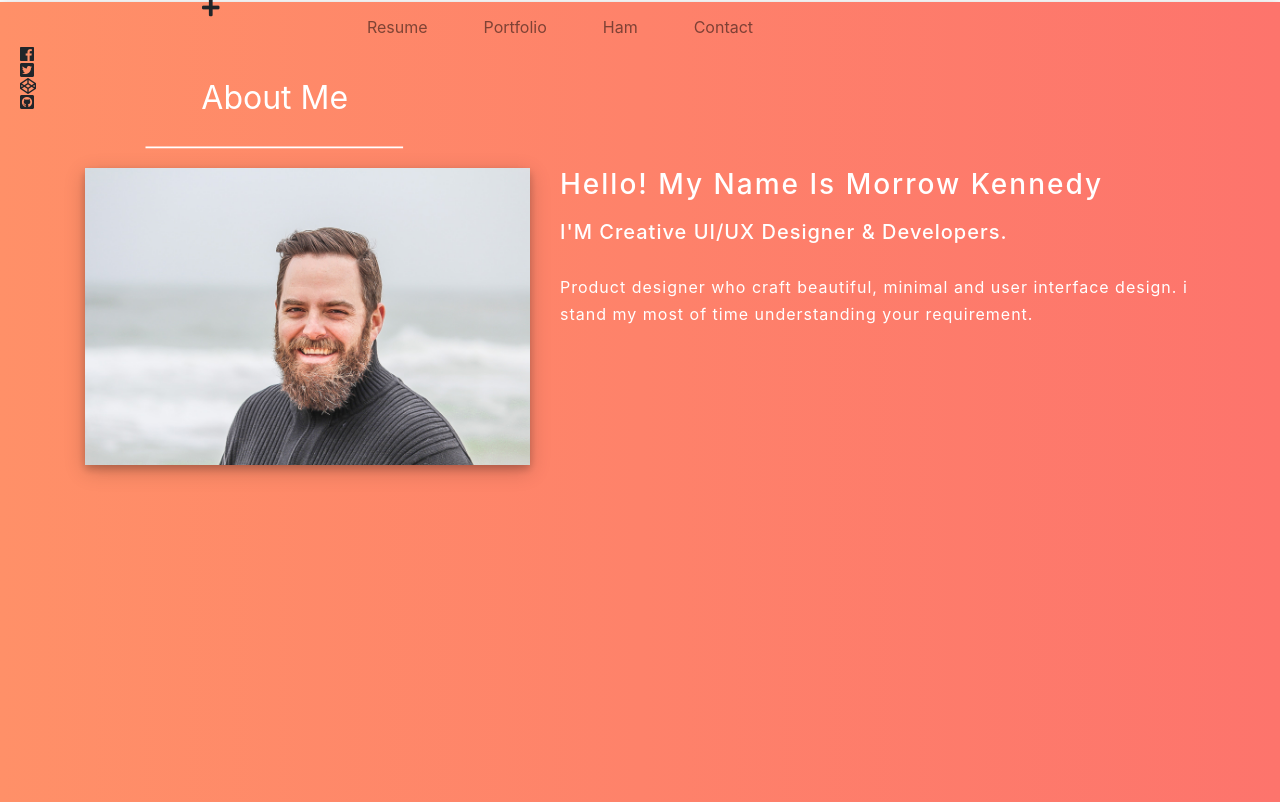
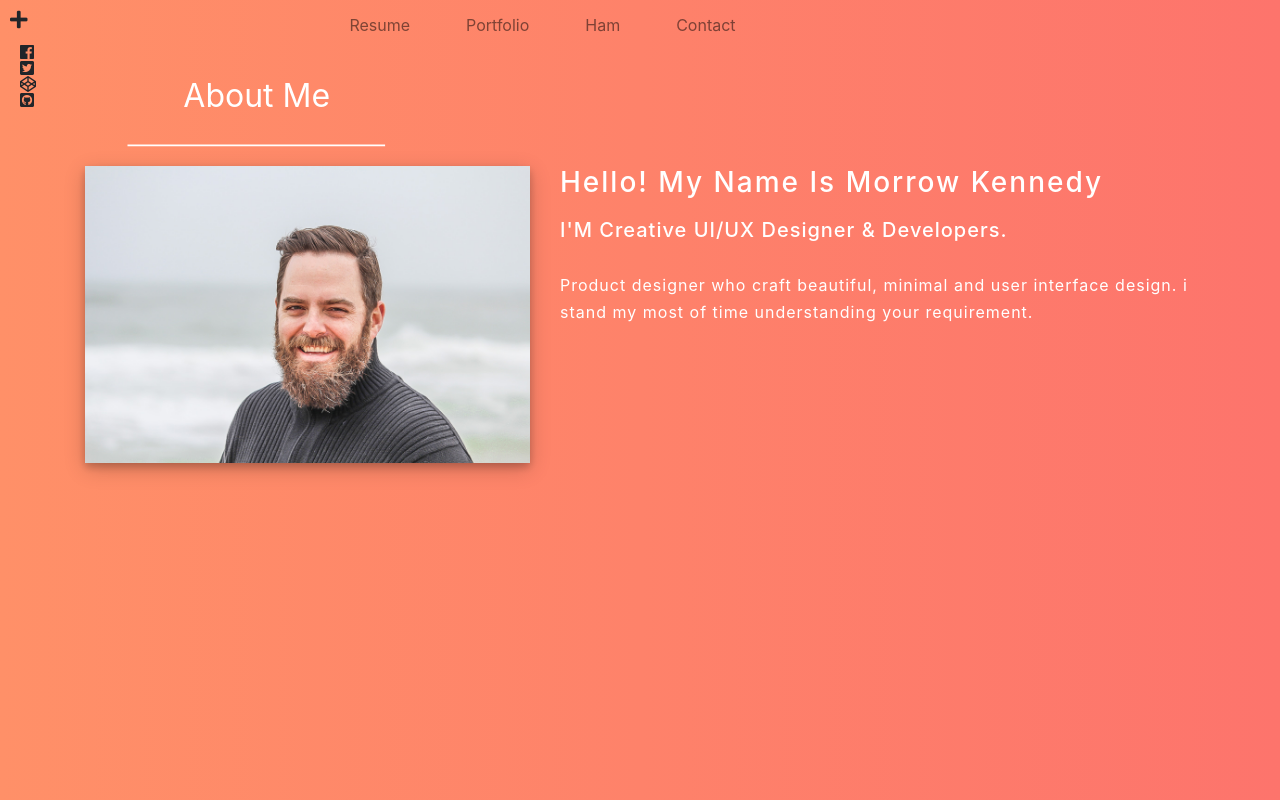
Before and after one commit to Islam-Mohamed98/shya, a plain HTML site: page index.html in a window 1280 px wide. Both pictures are taken after a click on the icon 16 px from the left and 22 px from the top of the page. Drawn offline with Linux system fonts and the light colour scheme.

Commit message:
fixed Framework

```diff
--- a/css/custom.css
+++ b/css/custom.css
@@ -29,20 +29,19 @@ body {overflow: hidden;}
 /* End Info*/
 
 /* Start Content */
-.content {}
+.content i.fa-plus {
+    display: none;
+    position: absolute;
+    top: 10px;
+    font-size: 20px;
+    left: 10px;
+    cursor: pointer;
+}
 /* End Content */
 
 /* Start Navbar */
 nav.navbar {padding: 0;background:transparent;position:fixed;}
 
-nav i.fa-plus {
-    display: none;
-    position: relative;
-    top: -20px;
-    font-size: 20px;
-    left: 10px;
-    cursor: pointer;
-}
 
 nav ul {margin: 0 auto;}
 
@@ -63,7 +62,6 @@ nav ul li.active a {color: white !important;}
 /* ===================[ Start Section ]===================[ */
 .sections {
     box-shadow: 0 4px 8px 0 rgba(0, 0, 0, 0.2), 0 6px 20px 0 rgba(0, 0, 0, 0.19);
-    margin-top: 2px;
 }
 
 .sections > div  {display: none; height: 100%;}
--- a/index.html
+++ b/index.html
@@ -32,6 +32,7 @@
 
     <!-- Start Content -->
       <div class="content">
+        <i class="fas fa-plus fa-1x"></i>
 
         <!-- Start Navbar -->
         <nav class="navbar navbar-expand-lg navbar-light">
@@ -40,7 +41,6 @@
             </button>
 
             <div class="collapse navbar-collapse" id="navbarSupportedContent">
-              <i class="fas fa-plus fa-1x"></i>
               <ul class="navbar-nav mr-auto">
                 <li data-sec=".about-me" class="nav-item active">
                   <a  class="nav-link" href="#">About Me <span class="sr-only">(current)</span></a>
--- a/js/custom.js
+++ b/js/custom.js
@@ -24,7 +24,7 @@ $(function () {
 	// Switching Between Sections
 	$('nav li').click(function () {
 		$(this).addClass('active').siblings().hide().removeClass('active'); // Add Class Active To Li
-		$($(this).data('sec')).siblings().slideUp(500, function () { // FadeOut All Sibling Sections
+		$($(this).data('sec')).siblings().slideUp(600, function () { // FadeOut All Sibling Sections
 			$($('nav li.active').data('sec')).slideDown(500, function () { // FadeIn Selected Section
 				$('nav li').show();
 			});
@@ -40,14 +40,14 @@ $(function () {
   			$('.content').animate({
   				marginLeft: 0
   			},500, function() {
-  				$('nav i.fa-plus').show();
+  				$('.content i.fa-plus').show();
   			});
 		});
 	});
 
 	// Open Link
-	$('nav i.fa-plus').click(function () {
-		$('nav i.fa-plus').hide();
+	$('.content i.fa-plus').click(function () {
+		$('.content i.fa-plus').hide();
 		$('.content').animate({
   			marginLeft: infoH
   		},500, function () {
```
Also changed, not shown: 1 other file.
